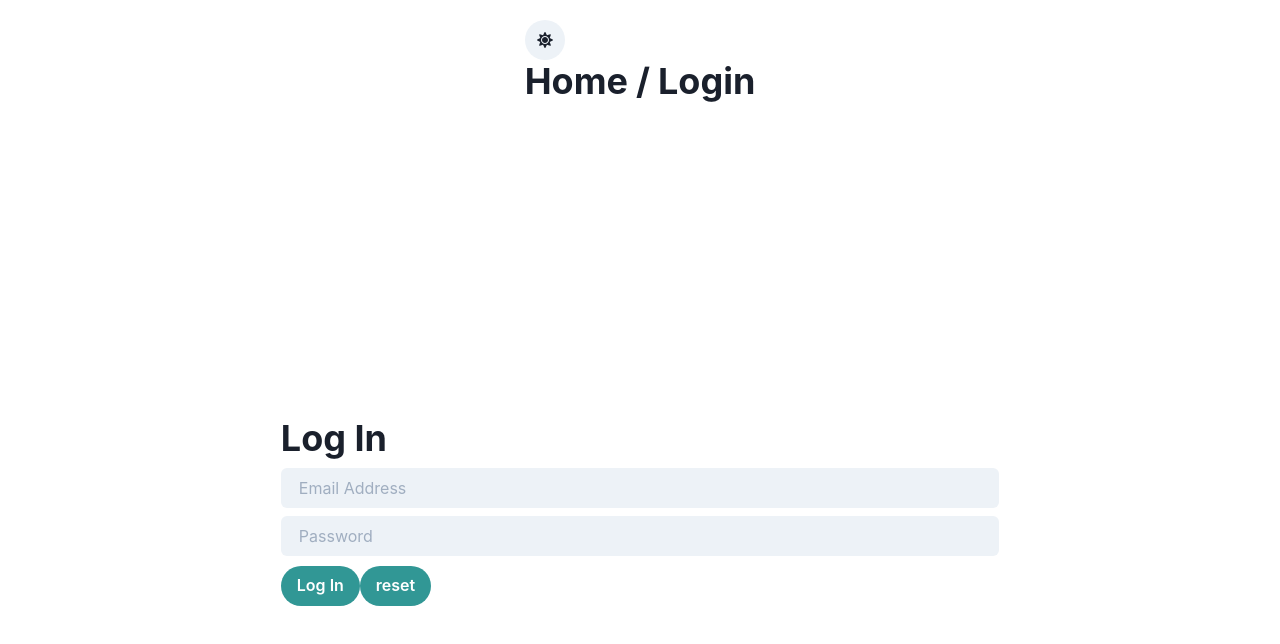
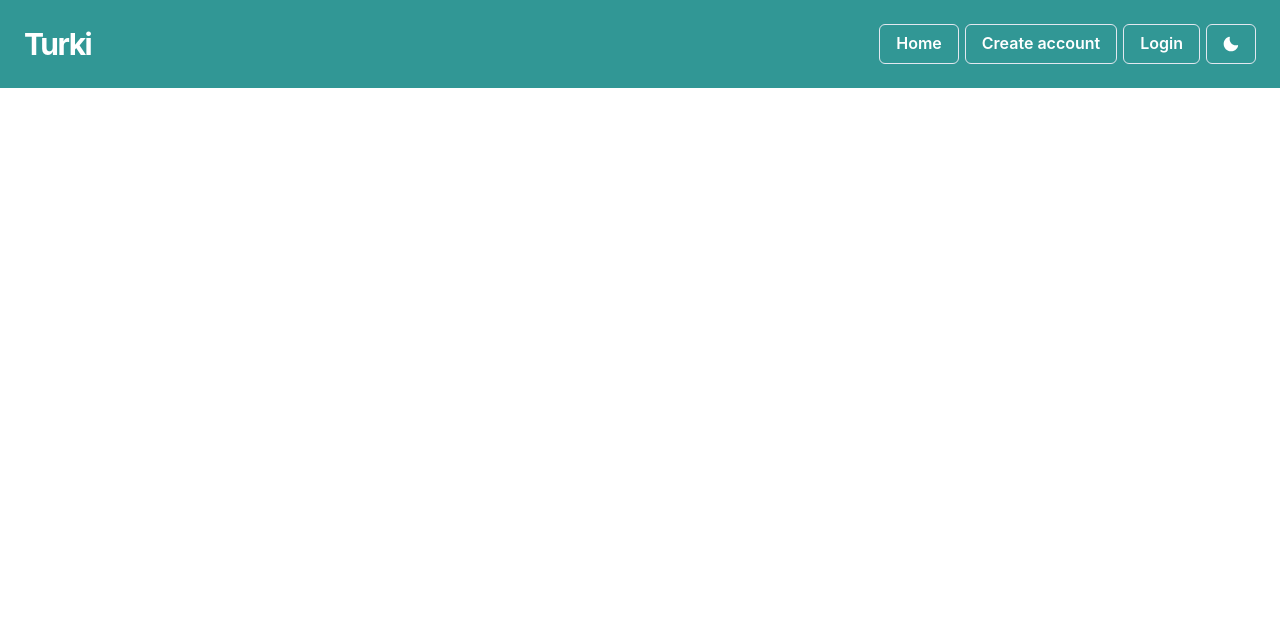
Before and after one commit to turkiBash/firebase-chakra, a React (Create React App) app: page / in a window 1280 px wide. Shown: the top 644 px of the page. Built offline with nearby package versions, Linux system fonts and the light colour scheme.

Commit message:
Added home pg + Login pg + darkmode

```diff
--- a/package.json
+++ b/package.json
@@ -3,6 +3,7 @@
   "version": "0.1.0",
   "private": true,
   "dependencies": {
+    "@chakra-ui/icons": "^1.0.13",
     "@chakra-ui/react": "^1.6.4",
     "@emotion/react": "11",
     "@emotion/styled": "11",
@@ -13,6 +14,7 @@
     "react": "^17.0.2",
     "react-dom": "^17.0.2",
     "react-icons": "^4.2.0",
+    "react-router-dom": "^5.2.0",
     "react-scripts": "4.0.3",
     "web-vitals": "^1.0.1"
   },
--- a/src/App.js
+++ b/src/App.js
@@ -1,6 +1,12 @@
 import React from "react"
-import Login from "./components/Login";
-import LoginPage from "./components/pages/LoginPage";
+import Homepage from "./pages/Homepage";
+import LoginPage from "./pages/LoginPage";
+import Navbar from "./components/Navbar";
+import {
+  BrowserRouter as Router,
+  Switch,
+  Route
+} from "react-router-dom";
 
 
 function App() {
@@ -8,9 +14,19 @@ function App() {
 
 
   return (
-      <App />,
-          <Login />,
-          <LoginPage />
+      <Router>
+
+          <Navbar/>
+      <Switch>
+          <Route exact path="/">
+            <Homepage/>
+              </Route>
+              <Route path="/Login">
+            <LoginPage/>
+          </Route>
+      </Switch>
+
+      </Router>
 
   );
 }
--- a/src/components/Login.js
+++ b/src/components/Login.js
@@ -1,4 +1,4 @@
-import {Button, Flex, Heading, Input, VStack} from "@chakra-ui/react";
+import {Button, Flex, Heading, Input} from "@chakra-ui/react";
 
 const Login = () => {
 
@@ -7,10 +7,10 @@ const Login = () => {
             <Flex direction="column"  p={14} rounded={6}>
                 <Heading >Log In
                     <form >
-                    <Input type="email" placeholder="Email Address" variant="filled" />
-                    <Input type="Password" placeholder="Password" variant="filled" mb="6px" />
-                    <Button textAlign="center" colorScheme="teal" height="2.5rem" rounded="10vh" onClick="Submit">Log In</Button>
-                    <Button textAlign="center" colorScheme="teal" height="2.5rem" rounded="10vh" onClick="ResetPassword">reset</Button>
+                        <Input type="email" placeholder="Email Address" variant="filled" />
+                            <Input type="Password" placeholder="Password" variant="filled" mb="6px" />
+                            <Button textAlign="center" colorScheme="teal" height="2.5rem" rounded="1vh" onClick="Submit" mr="4px">Log In</Button>
+                        <Button textAlign="center" colorScheme="teal" height="2.5rem" rounded="1vh" onClick="ResetPassword" type="reset" mr="4px">reset</Button>
                     </form>
                 </Heading>
             </Flex>
--- /dev/null
+++ b/src/components/Navbar.js
@@ -0,0 +1,100 @@
+import React, {useState} from "react";
+import {
+    Box,
+    Stack,
+    Heading,
+    Flex,
+    Button, useColorMode
+} from "@chakra-ui/react";
+import { HamburgerIcon, MoonIcon, SunIcon } from "@chakra-ui/icons";
+import {Link} from "react-router-dom";
+
+
+const Navbar = () => {
+    const { isOpen, setIsOpen} = useState(false);
+
+
+    const handleToggle = () => {
+        (isOpen ? setIsOpen(true): setIsOpen(false));
+    }
+
+
+    const {colorMode, toggleColorMode} = useColorMode('');
+
+
+
+        return (
+        <Flex
+            as="nav"
+            align="center"
+            justify="space-between"
+            wrap="wrap"
+            padding={6}
+            bg="teal.500"
+            color="white"
+
+        >
+            <Flex align="center" mr={5}>
+                <Heading as="h1" size="lg" letterSpacing={"tighter"} >
+                    Turki
+                </Heading>
+            </Flex>
+
+            <Box  display={{ base: "block", md: "none" }} onClick={handleToggle}>
+                <HamburgerIcon />
+            </Box>
+
+            <Stack
+                direction={{ base: "column", md: "row" }}
+                display={{ base: isOpen ? "block" : "none", md: "flex" }}
+                width={{ base: "full", md: "auto" }}
+                alignItems="center"
+                flexGrow={1}
+                mt={{ base: 4, md: 0 }}
+            >
+            </Stack>
+
+            <Box
+                display={{ base: isOpen ? "block" : "none", md: "block" }}
+                mt={{ base: 4, md: 0 }}
+            >
+                <Button
+                    variant="outline"
+                    _hover={{ bg: "teal.700", borderColor: "teal.700" }}
+                    mr="6px"
+
+                >
+                    <Link exact to="/">
+                        Home
+                    </Link>
+                </Button>
+
+                <Button
+                    variant="outline"
+                    _hover={{ bg: "teal.700", borderColor: "teal.700" }}
+                    mr="6px"
+
+                >
+                    Create account
+                </Button>
+                <Button
+                    variant="outline"
+                    _hover={{ bg: "teal.700", borderColor: "teal.700" }}
+                >
+                    <Link to="/Login">
+                        Login
+                    </Link>
+                </Button>
+
+                <Button variant="outline" onClick={toggleColorMode} ml="6px">
+                    {colorMode === "dark" ? <SunIcon/> :
+                   <MoonIcon />}
+
+                </Button>
+
+            </Box>
+        </Flex>
+    );
+};
+
+export default Navbar;
--- a/src/components/pages/LoginPage.js
+++ /dev/null
@@ -1,26 +0,0 @@
-import {Breadcrumb, BreadcrumbItem, BreadcrumbLink, Heading, IconButton, VStack} from "@chakra-ui/react";
-import Login from "../Login";
-import {FaSun, FaMoon} from "react-icons/fa";
-
-const LoginPage = () => {
-
-    return (
-        <VStack p={4}>
-            <Heading >
-                <IconButton icon={<FaSun/>} isRound="true" size="md" alignSelf="flex-end"/>
-                <Breadcrumb>
-                    <BreadcrumbItem>
-                        <BreadcrumbLink href="#www.google.com">Home</BreadcrumbLink>
-                            </BreadcrumbItem>
-
-                            <BreadcrumbItem>
-                        <BreadcrumbLink href="Login">Login</BreadcrumbLink>
-                    </BreadcrumbItem>
-
-                </Breadcrumb>
-            </Heading>
-            <Login/>
-        </VStack>
-    )
-}
-export default LoginPage
--- /dev/null
+++ b/src/pages/Homepage.js
@@ -0,0 +1,22 @@
+import {Container, Heading, HStack, VStack} from "@chakra-ui/react";
+
+const Homepage = () => {
+    return (
+        <Container>
+            <VStack>
+                <HStack>
+                    <Heading textAlign="center">
+
+                    </Heading>
+                    <Heading textAlign="center">
+
+                    </Heading>
+                    <Heading textAlign="center">
+
+                    </Heading>
+                </HStack>
+            </VStack>
+            </Container>
+    )
+}
+export default Homepage;
--- /dev/null
+++ b/src/pages/LoginPage.js
@@ -0,0 +1,9 @@
+import Login from '../components/Login'
+
+const LoginPage = () => {
+
+    return(
+        <Login/>
+    )
+};
+export default LoginPage
```
Also changed, not shown: 2 other files (tests, documents, lock files or other folders).
